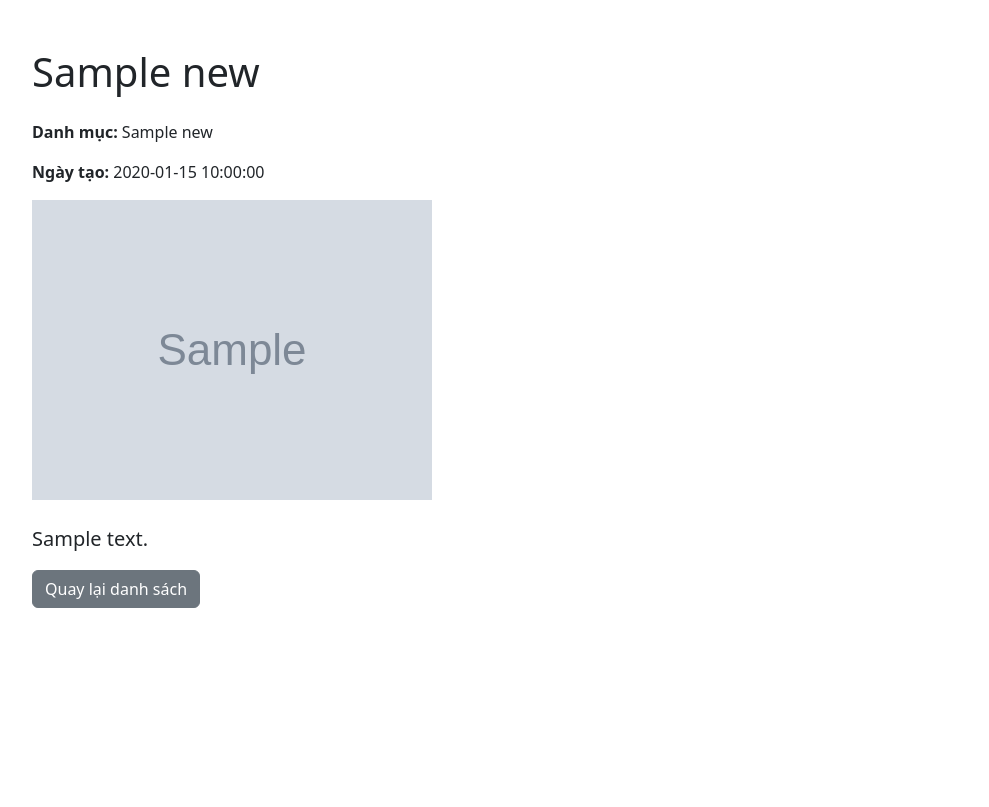
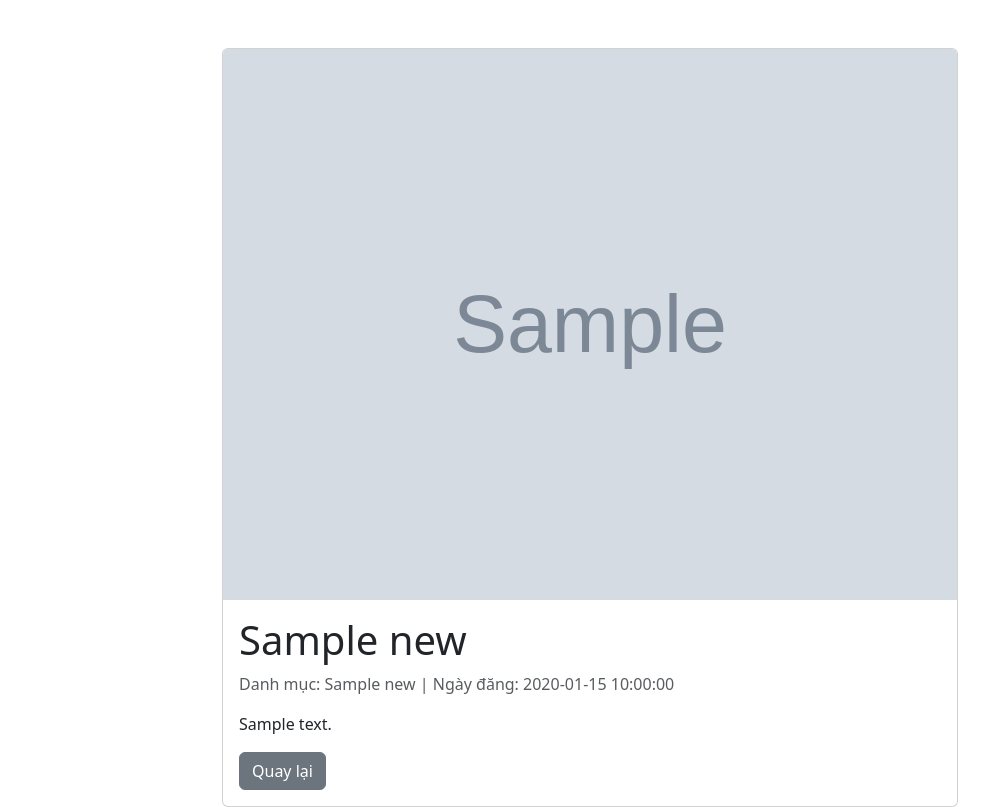
Before and after one commit to Huuwx/BTTH2, a PHP site: the page made by tlunews/views/news/detail.php in a window 1280 px wide. Shown: the whole page, without its empty margins (50-1039 px from the left). Before the commit the page ends 608 px from the top, so only its background shows below. Run offline with PHP 8.4, Linux system fonts and the light colour scheme; tables that the repository leaves empty hold one stand-in row (values such as "Sample post"); the template is opened without the code that fills it: most values are stand-ins (such as "Sample title", 1, 10 or a date in 2020); grey boxes marked "Sample" are stand-in pictures.

Commit message:
update index_user, detail_news

```diff
--- a/tlunews/views/news/detail.php
+++ b/tlunews/views/news/detail.php
@@ -3,21 +3,24 @@
 <head>
     <meta charset="UTF-8">
     <meta name="viewport" content="width=device-width, initial-scale=1.0">
-    <title>Chi tiết Tin tức</title>
+    <title><?php echo htmlspecialchars($news->getTitle()); ?></title>
     <link href="https://cdn.jsdelivr.net/npm/bootstrap@5.3.0/dist/css/bootstrap.min.css" rel="stylesheet">
 </head>
 <body>
     <div class="container mt-5">
-        <h1 class="mb-4"><?= htmlspecialchars($news->getTitle()); ?></h1>
-        <div class="mb-3">
-            <strong>Danh mục:</strong> <?= htmlspecialchars($news->getCategoryName()); ?>
+        <div class="row">
+            <div class="col-md-8 offset-md-2">
+                <div class="card">
+                    <img src="uploads/<?php echo htmlspecialchars($news->getImage()); ?>" class="card-img-top" alt="<?php echo htmlspecialchars($news->getTitle()); ?>">
+                    <div class="card-body">
+                        <h1 class="card-title"><?php echo htmlspecialchars($news->getTitle()); ?></h1>
+                        <p class="text-muted">Danh mục: <?php echo htmlspecialchars($news->getCategoryName()); ?> | Ngày đăng: <?php echo htmlspecialchars($news->getCreatedAt()); ?></p>
+                        <p class="card-text"><?php echo nl2br(htmlspecialchars($news->getContent())); ?></p>
+                        <a href="index.php" class="btn btn-secondary">Quay lại</a>
+                    </div>
+                </div>
+            </div>
         </div>
-        <div class="mb-3">
-            <strong>Ngày tạo:</strong> <?= htmlspecialchars($news->getCreatedAt()); ?>
-        </div>
-        <img src="/uploads/<?= htmlspecialchars($news->getImage()); ?>" alt="Hình ảnh tin tức" class="img-fluid mb-4">
-        <p class="fs-5"><?= nl2br(htmlspecialchars($news->getContent())); ?></p>
-        <a href="index.php?controller=home&action=index" class="btn btn-secondary">Quay lại danh sách</a>
     </div>
     <script src="https://cdn.jsdelivr.net/npm/bootstrap@5.3.0/dist/js/bootstrap.bundle.min.js"></script>
 </body>
```
Also changed, not shown: tlunews/views/home/index.php (+21 -17 lines).
